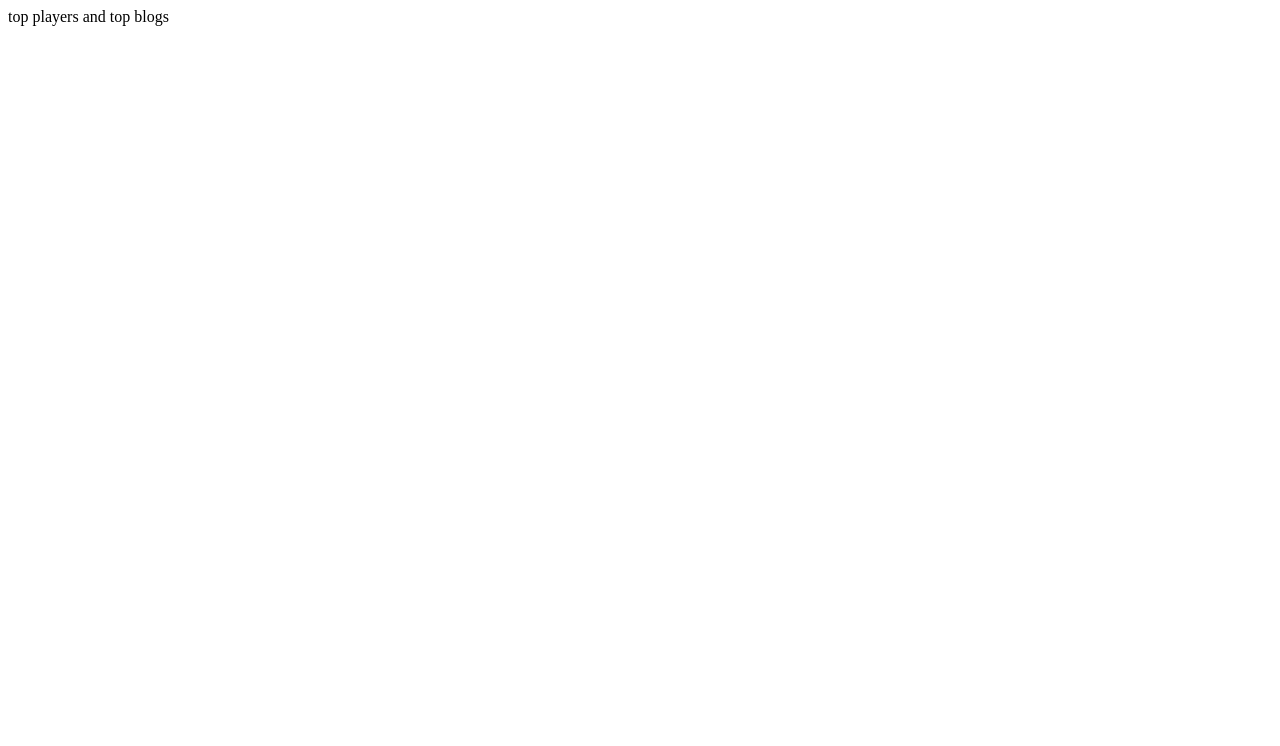
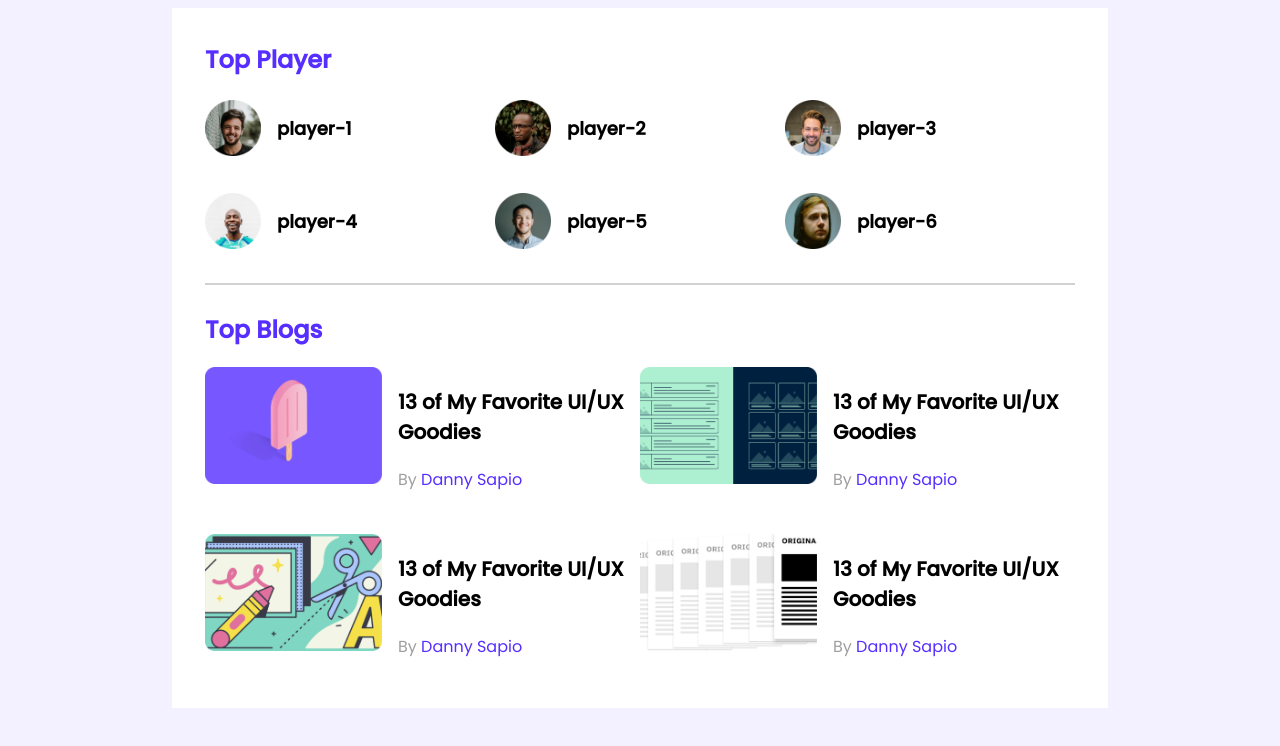
Before and after one commit to osamabinsayeed/leader-board-css3, a plain HTML site: page index.html in a window 1280 px wide. Drawn offline with Linux system fonts and the light colour scheme.

Commit message:
section complete

```diff
--- a/index.html
+++ b/index.html
@@ -17,7 +17,85 @@
     </header>
     <!-- header end -->
     <main>
-        top players and top blogs
+        <!-- top players and top blogs -->
+        <section class="container">
+            <div class="top-players">
+                <h2 class="section-title">Top Player</h2>
+                <div class="players ">
+
+                    <div class="player">
+                        <img src="images/players/player-1.png" alt="">
+                        <h3 class="player-name" class="player-name">player-1</h3>
+                    </div>
+                    <div class="player">
+                        <img src="images/players/player-2.png" alt="">
+                        <h3 class="player-name">player-2</h3>
+                    </div>
+                    <div class="player">
+                        <img src="images/players/player-3.png" alt="">
+                        <h3 class="player-name">player-3</h3>
+                    </div>
+                    <div class="player">
+                        <img src="images/players/player-4.png" alt="">
+                        <h3 class="player-name">player-4</h3>
+                    </div>
+                    <div class="player">
+                        <img src="images/players/player-5.png" alt="">
+                        <h3 class="player-name">player-5</h3>
+                    </div>
+                    <div class="player">
+                        <img src="images/players/player-6.png" alt="">
+                        <h3 class="player-name">player-6</h3>
+                    </div>
+                </div>
+            </div>
+            <hr>
+            <div class="top-blogs">
+                <h2 class="section-title">Top Blogs</h2>
+                <div class="blogs">
+                    <article class="blog">
+                        <div class="thumbnail">
+                            <img src="images/blogs/blog-1.png" alt="">
+                        </div>
+                        <div class="blog-info">
+                            <h3 class="blog-title">13 of My Favorite
+                                UI/UX Goodies</h3>
+                            <p class="blog-author">By <a href="">Danny Sapio</a></p>
+                        </div>
+                    </article>
+                    <article class="blog">
+                        <div class="thumbnail">
+                            <img src="images/blogs/blog-2.png" alt="">
+                        </div>
+                        <div class="blog-info">
+                            <h3 class="blog-title">13 of My Favorite
+                                UI/UX Goodies</h3>
+                            <p class="blog-author">By <a href="">Danny Sapio</a></p>
+                        </div>
+                    </article>
+                    <article class="blog">
+                        <div class="thumbnail">
+                            <img src="images/blogs/blog-3.png" alt="">
+                        </div>
+                        <div class="blog-info">
+                            <h3 class="blog-title">13 of My Favorite
+                                UI/UX Goodies</h3>
+                            <p class="blog-author">By <a href="">Danny Sapio</a></p>
+                        </div>
+                    </article>
+                    <article class="blog">
+                        <div class="thumbnail">
+                            <img src="images/blogs/blog-4.png" alt="">
+                        </div>
+                        <div class="blog-info">
+                            <h3 class="blog-title">13 of My Favorite
+                                UI/UX Goodies</h3>
+                            <p class="blog-author">By <a href="">Danny Sapio</a></p>
+                        </div>
+                    </article>
+                </div>
+            </div>
+        </section>
     </main>
 </body>
 
--- a/styles/styles.css
+++ b/styles/styles.css
@@ -0,0 +1,76 @@
+/* fonts */
+@import url('https://fonts.googleapis.com/css2?family=Cookie&family=Playfair+Display&family=Poppins:wght@400;500&display=swap');
+/* common styles and utilities */
+body{
+    font-family: 'Poppins', sans-serif;
+    background-color: #F3F1FF;
+
+}
+main{
+    display: flex;
+    justify-content: center;
+}
+.container{
+    background-color: #FFFFFF;
+    width: 870px;
+    padding: 33px;
+}
+hr{
+    border: 1px solid #D1D1D1;
+    margin-bottom: 27px;
+}
+.top-players{
+    margin-bottom: 30px;
+}
+
+/* top player style */
+.section-title{
+    color: #562EFF;
+    font-size: 24px;
+    margin-top: 1px;
+}
+.players{
+    display: grid;
+    grid-template-columns: repeat( 3, 1fr);
+    grid-row-gap: 30px;
+}
+.player{
+    display: flex;
+    align-items: center;
+}
+.player img{
+    width: 56px;
+    height: 56px;
+}
+.player-name{
+    margin-left: 16px ;
+    font-size: 18px;
+}
+/* top blog styles */
+.blogs{
+    display: grid;
+    grid-template-columns: repeat(2,1fr);
+    grid-row-gap: 26px;
+}
+.blog{
+    display: flex;
+}
+.blog .thumbnail img{
+    width: 177px;
+    height: 117px;
+}
+.blog-info{
+    margin-left: 16px;
+}
+.blog-title{
+    font-size: 20px;
+}
+.blog-author{
+    color: #9F9F9F;
+    font-size: 16px;
+}
+.blog-author a{
+    color:  #562EFF;
+    font-size: 16px;
+    text-decoration: none;
+}
```
